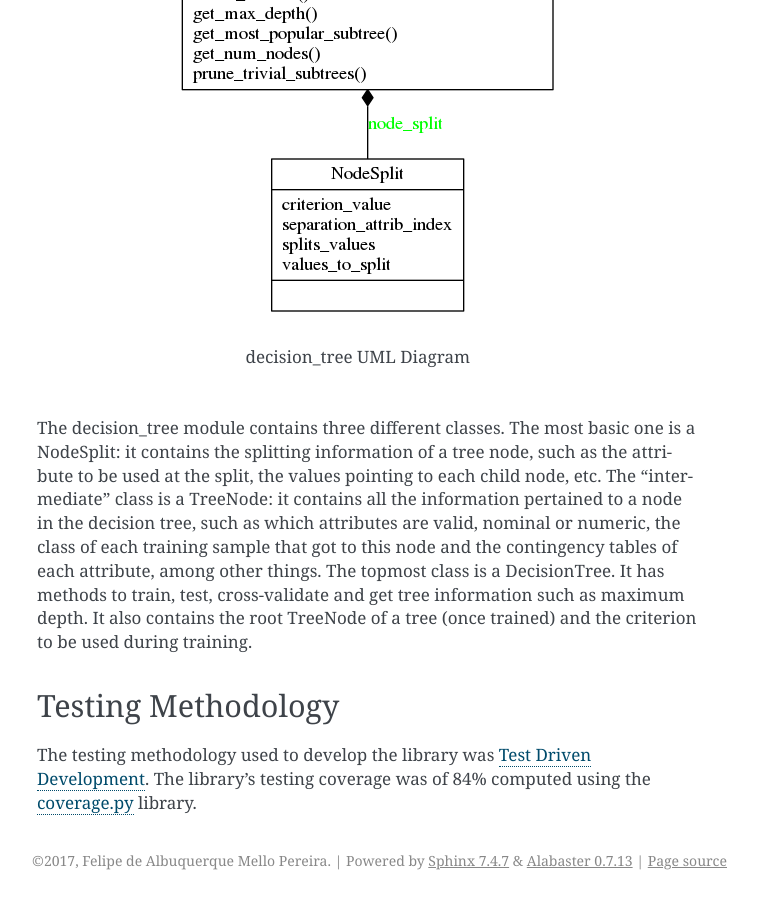
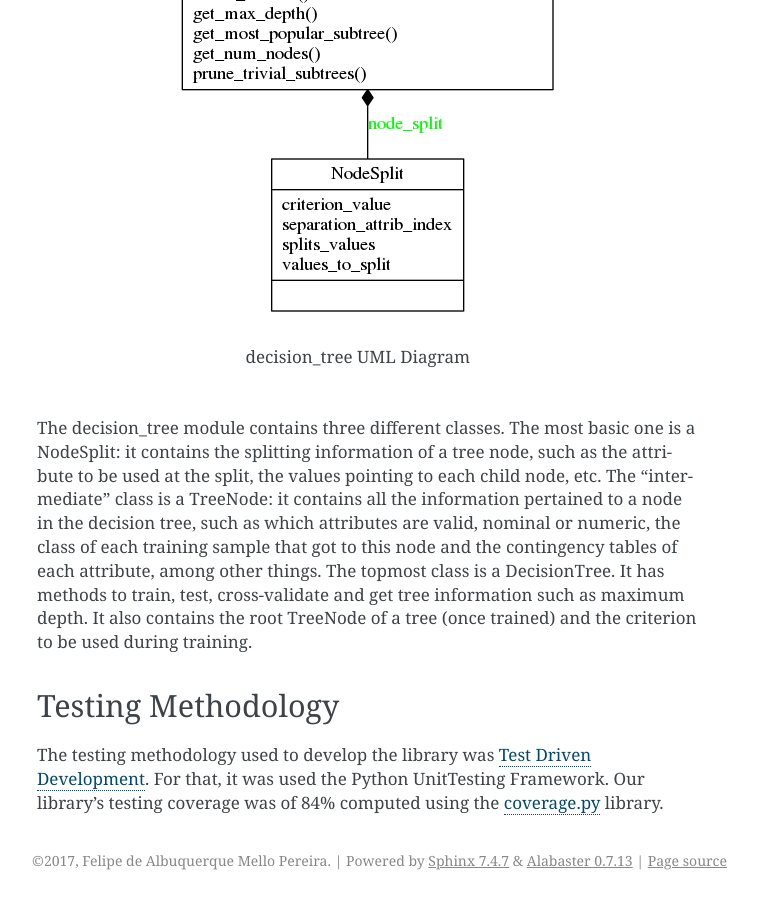
Before and after one commit to felipeamp/projeto_final_prog, a Sphinx documentation site: the page built from docs/program_project.rst, in a window 1280 px wide and 900 px high, scrolled down 2154 px. Shown: the whole window, without its empty margins (383-1141 px from the left). Built offline with Sphinx 7.4.7, drawn with Linux system fonts in a browser that asks for light colours.

Commit message:
Added test log results and updated testing methodology.

```diff
--- a/docs/program_project.rst
+++ b/docs/program_project.rst
@@ -34,4 +34,4 @@ The decision_tree module contains three different classes. The most basic one is
 Testing Methodology
 ###################
 
-The testing methodology used to develop the library was `Test Driven Development <https://en.wikipedia.org/wiki/Test-driven_development>`_. The library's testing coverage was of 84% computed using the `coverage.py <https://coverage.readthedocs.io/en/coverage-4.4.1/>`_ library.
+The testing methodology used to develop the library was `Test Driven Development <https://en.wikipedia.org/wiki/Test-driven_development>`_. For that, it was used the Python UnitTesting Framework. Our library's testing coverage was of 84% computed using the `coverage.py <https://coverage.readthedocs.io/en/coverage-4.4.1/>`_ library.
```
Also changed, not shown: 9 other files.
